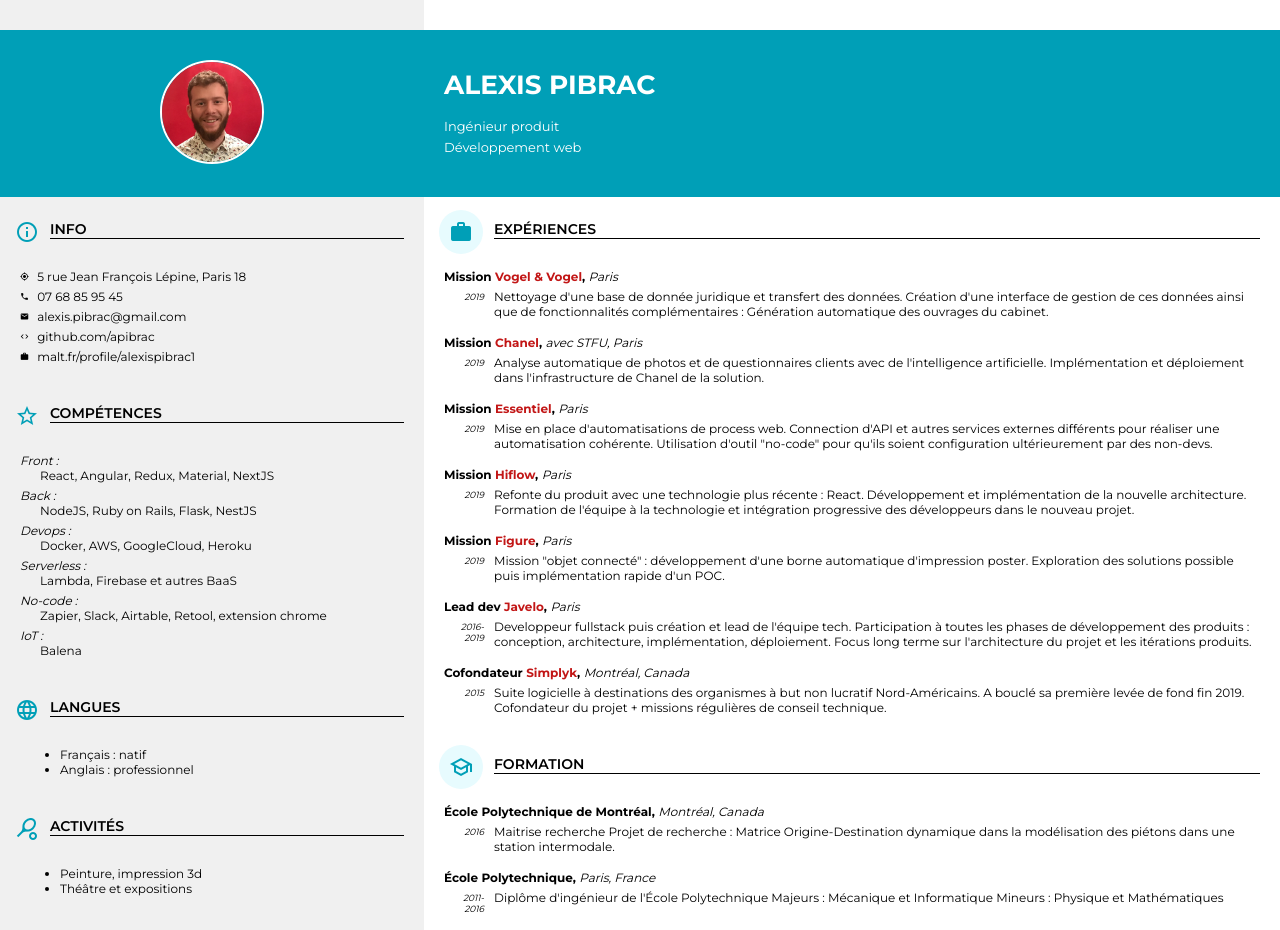
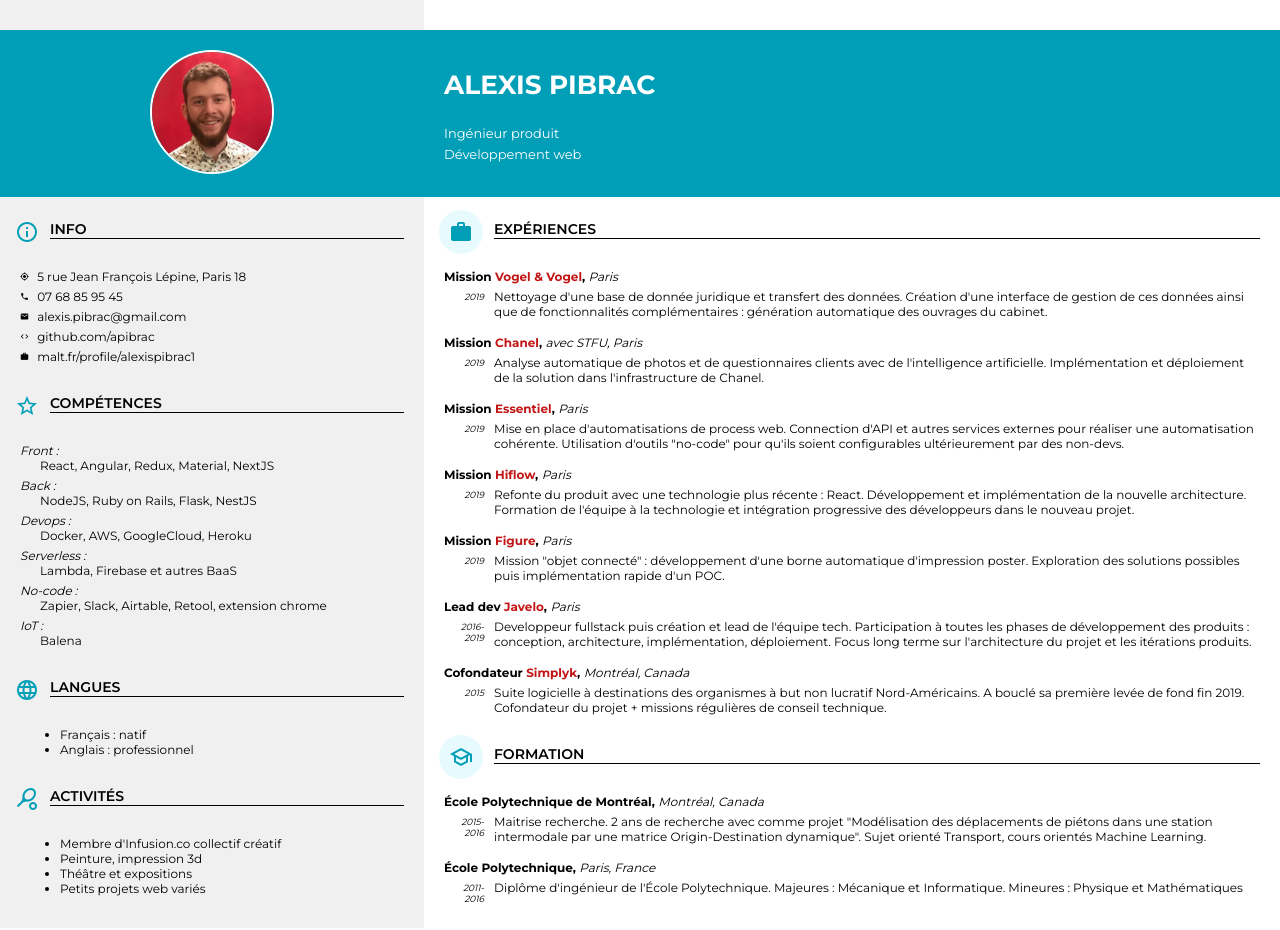
Before and after one commit to apibrac/CV, a plain HTML site: page index.html in a window 1280 px wide. Drawn offline with Linux system fonts and the light colour scheme.

Commit message:
Version for Pass Culture

```diff
--- a/index.html
+++ b/index.html
@@ -52,8 +52,10 @@
 
       <h3><i class="material-icons-outlined">sports_tennis</i>Activités</h3>
       <ul>
+        <li>Membre d'Infusion.co collectif créatif</li>
         <li>Peinture, impression 3d</li>
         <li>Théâtre et expositions</li>
+        <li>Petits projets web variés</li>
       </ul>
     </div>
     <div class="right">
@@ -66,22 +68,22 @@
         <p>
           Nettoyage d'une base de donnée juridique et transfert des données.
           Création d'une interface de gestion de ces données ainsi que de fonctionnalités complémentaires :
-          Génération automatique des ouvrages du cabinet.
+          génération automatique des ouvrages du cabinet.
         </p>
 
         <h4><span>Mission</span> <span class="name">Chanel</span>, <span>avec STFU, Paris</span></h4>
         <span class="subtitle">2019</span>
         <p>
           Analyse automatique de photos et de questionnaires clients avec de l'intelligence artificielle.
-          Implémentation et déploiement dans l'infrastructure de Chanel de la solution.
+          Implémentation et déploiement de la solution dans l'infrastructure de Chanel.
         </p>
 
         <h4><span>Mission</span> <span class="name">Essentiel</span>, <span>Paris</span></h4>
         <span class="subtitle">2019</span>
         <p>
           Mise en place d'automatisations de process web.
-          Connection d'API et autres services externes différents pour réaliser une automatisation cohérente.
-          Utilisation d'outil "no-code" pour qu'ils soient configuration ultérieurement par des non-devs.
+          Connection d'API et autres services externes pour réaliser une automatisation cohérente.
+          Utilisation d'outils "no-code" pour qu'ils soient configurables ultérieurement par des non-devs.
         </p>
 
         <h4><span>Mission</span> <span class="name">Hiflow</span>, <span>Paris</span></h4>
@@ -96,7 +98,7 @@
         <span class="subtitle">2019</span>
         <p>
           Mission "objet connecté" : développement d'une borne automatique d'impression poster.
-          Exploration des solutions possible puis implémentation rapide d'un POC.
+          Exploration des solutions possibles puis implémentation rapide d'un POC.
         </p>
 
         <h4><span>Lead dev</span> <span class="name">Javelo</span>, <span>Paris</span></h4>
@@ -121,19 +123,20 @@
       <h3><i class="material-icons-outlined">school</i>Formation</h3>
 
       <h4>École Polytechnique de Montréal, <span>Montréal, Canada</span></h4>
-      <span class="subtitle">2016</span>
+      <span class="subtitle">2015-2016</span>
       <p>
-        Maitrise recherche Projet de recherche : Matrice Origine-Destination
-        dynamique dans la modélisation des piétons dans une station
-        intermodale.
+        Maitrise recherche. 2 ans de recherche avec comme projet
+        "Modélisation des déplacements de piétons dans une station intermodale par une matrice Origin-Destination
+        dynamique".
+        Sujet orienté Transport, cours orientés Machine Learning.
       </p>
 
       <h4>École Polytechnique, <span>Paris, France</span></h4>
       <span class="subtitle">2011-2016</span>
       <p>
-        Diplôme d'ingénieur de l'École Polytechnique
-        Majeurs : Mécanique et Informatique
-        Mineurs : Physique et Mathématiques
+        Diplôme d'ingénieur de l'École Polytechnique.
+        Majeures : Mécanique et Informatique.
+        Mineures : Physique et Mathématiques
       </p>
     </div>
   </div>
--- a/style.css
+++ b/style.css
@@ -21,13 +21,16 @@ body {
 .header-left {
   width: 30%;
   flex-shrink: 0;
-  padding: 10px 20px;
+  padding: 0 20px;
   text-align: center;
 }
 
 .header-content {
   padding: 0 20px 10px;
   text-align: left;
+  display: flex;
+  flex-direction: column;
+  justify-content: space-between;
 }
 
 h1 {
@@ -48,7 +51,7 @@ p {
 }
 
 .container > * {
-  padding: 180px 20px 20px;
+  padding: 190px 20px 20px;
 }
 
 .left {
@@ -106,7 +109,7 @@ h4 span:last-child {
 }
 
 .me {
-  width: 100px;
+  width: 120px;
   border-radius: 100%;
   border: 2px solid white;
 }
@@ -118,7 +121,7 @@ h3 i {
 }
 
 h3 {
-  margin-top: 40px;
+  margin-top: 30px;
   margin-bottom: 30px;
   position: relative;
   margin-left: 30px;
```
